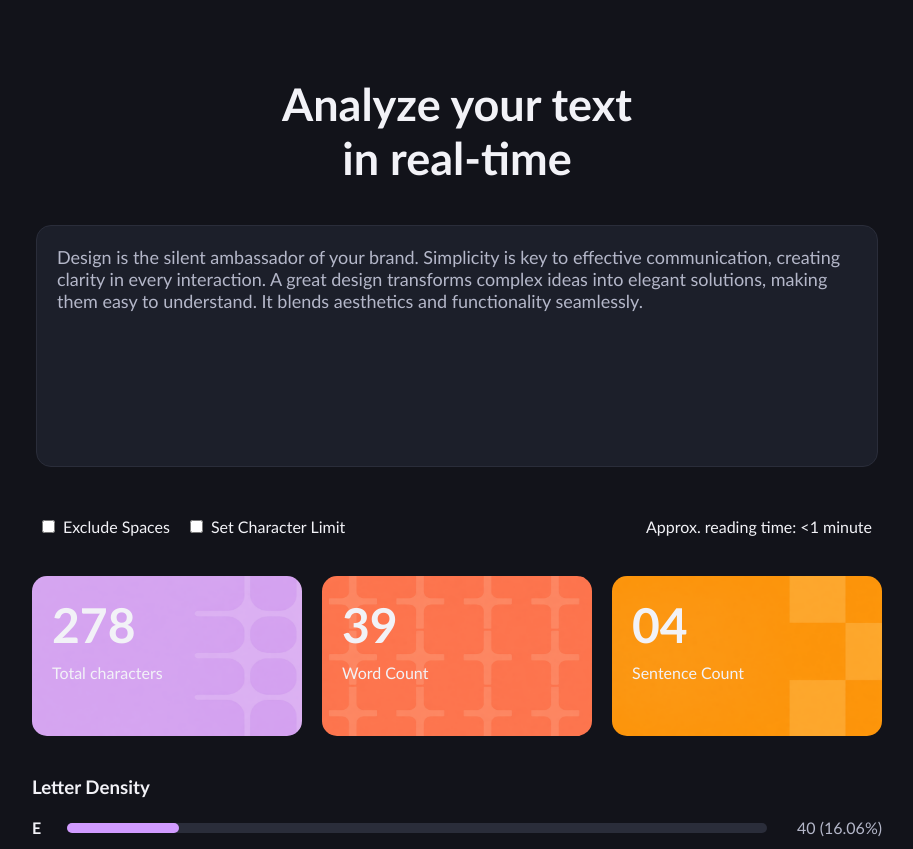
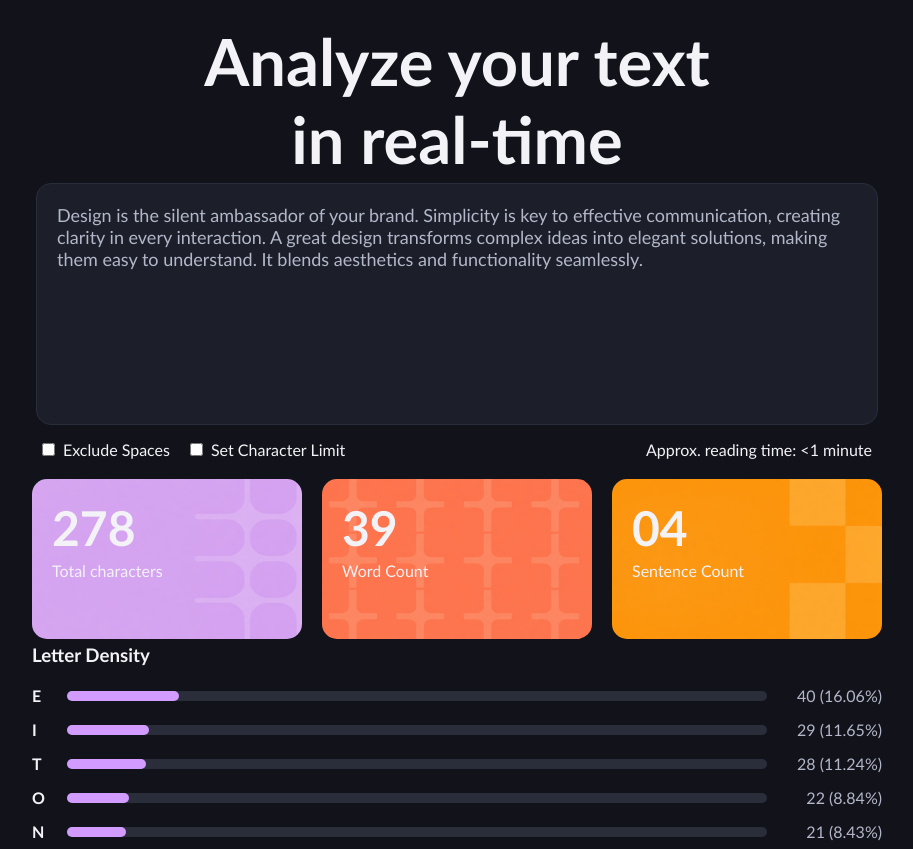
Before and after one commit to claudiorzy-arch/tp_fullstack-curso, a plain HTML site: page index.html in a window 1280 px wide. Shown: the part 83-932 px from the top of the page, without its empty margins (183-1096 px from the left). Drawn offline with Linux system fonts and the light colour scheme.

Commit message:
style:reduce margin top

```diff
--- a/style.css
+++ b/style.css
@@ -69,18 +69,18 @@ header button{
 
 .hero{
     text-align: center;
-    margin-top: 60px;
+    margin-top: 5px;
 }
 
 .hero h1{
     color: var(--texto_principal);
-    font-size: 45px;
+    font-size: 65px;
 }
 
 .text_area{
     display: flex;
     justify-content: center;
-    margin-top: 40px;
+    margin-top: 5px;
     width: 100%;
     max-width: 850px;
 }
@@ -100,7 +100,7 @@ header button{
     display:flex;
     justify-content:space-between;
     align-items:center;
-    margin-top: 40px;
+    margin-top: 5px;
     padding: 10px;
     }
 
@@ -125,7 +125,7 @@ header button{
 .stats{
     display: flex;
     gap: 20px;
-    margin-top: 30px;
+    margin-top: 10px;
 }
 
 .card{
@@ -170,11 +170,11 @@ header button{
 .definicion{
     /*  */
     font-size: 1rem;
-    margin-top: 10px;
+    margin-top: 5px;
 }
 
 .density{
-    margin-top: 40px;
+    margin-top: 5px;
 
 }
 
```
